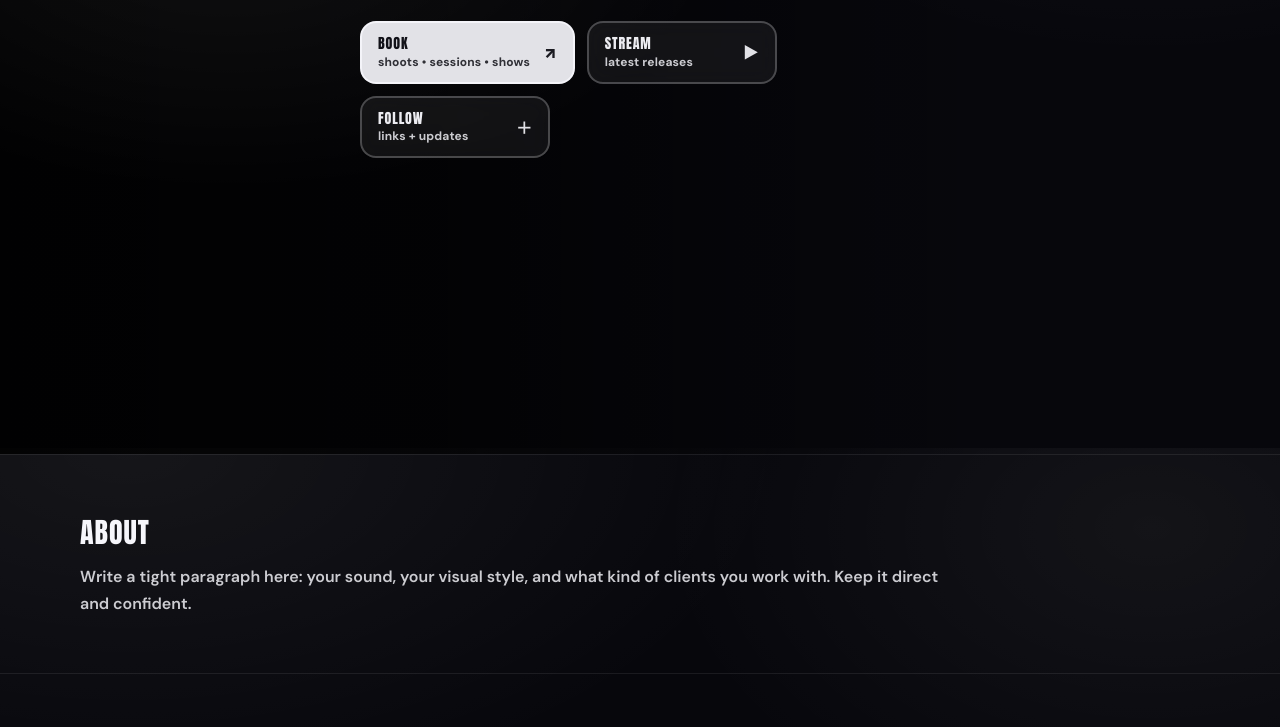
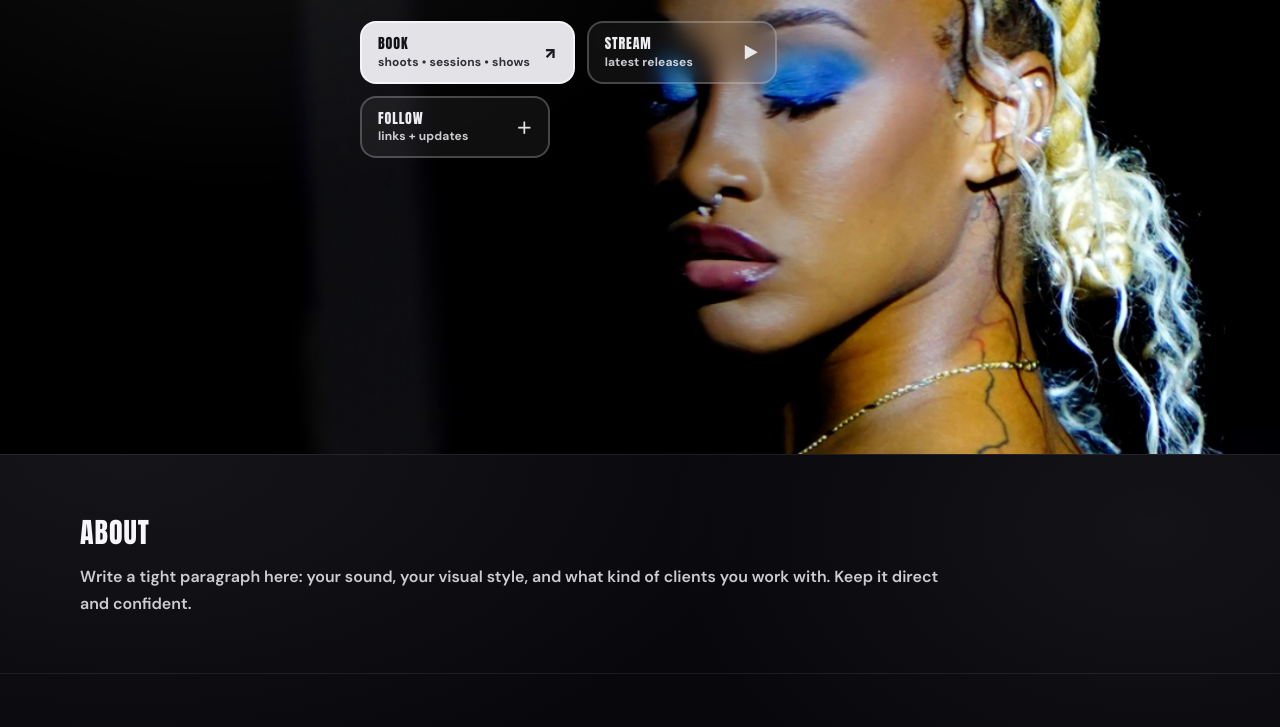
Before and after one commit to yngkody/Groovy.Eye, a plain HTML site: page index.html in a window 1280 px wide. Shown: the part 352-1079 px from the top of the page. Drawn offline with Linux system fonts and the light colour scheme.

Commit message:
Update index.html

```diff
--- a/index.html
+++ b/index.html
@@ -163,7 +163,7 @@
     .hero-media{
       position:absolute;
       inset:0;
-      background-image: url("groovy.hero.png");
+      background-image: url("groovy-hero.png");
       background-size: cover;
       background-repeat: no-repeat;
       background-position: right center; /* keep face safe on right */
```
